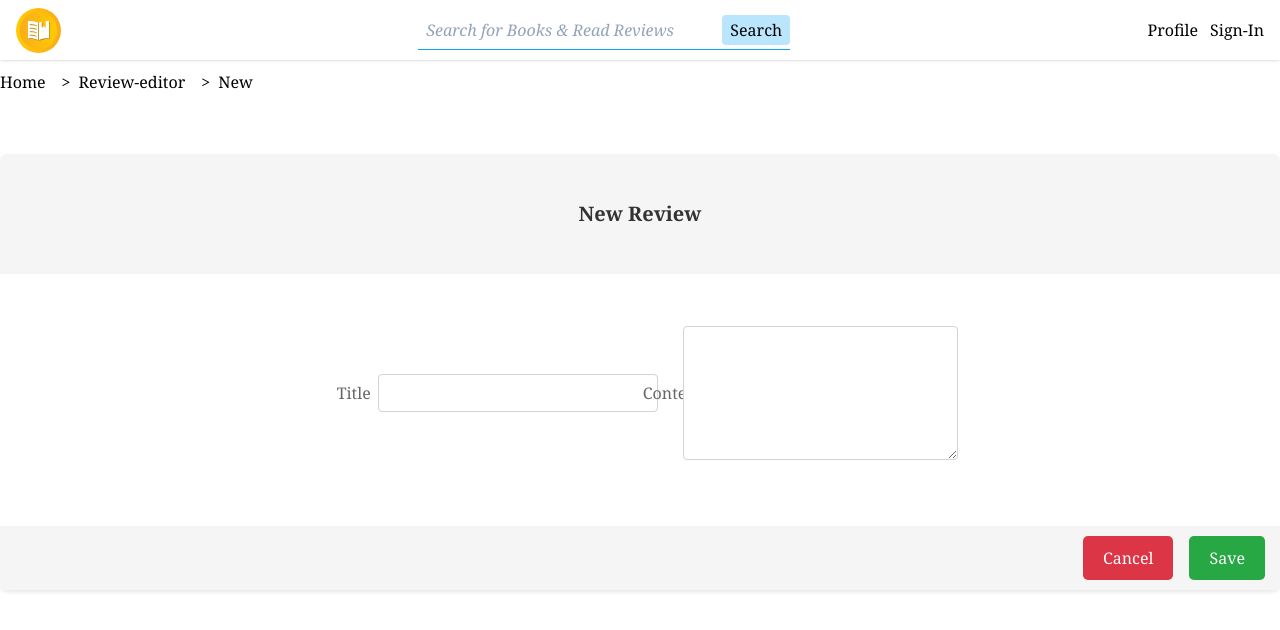
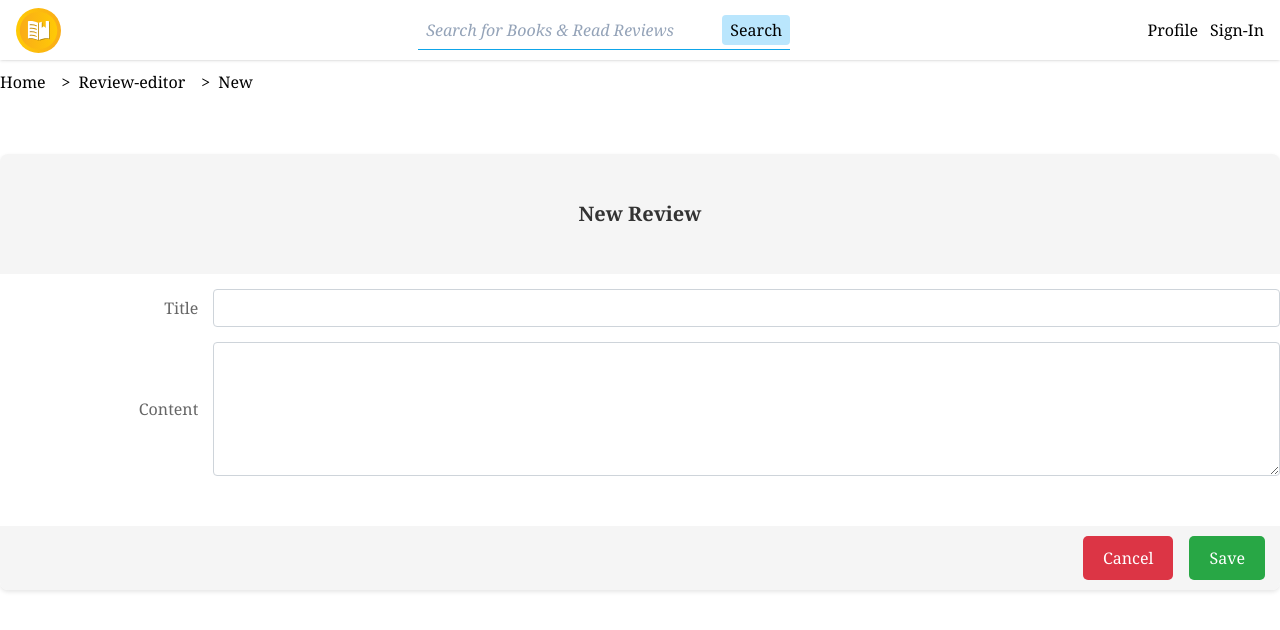
Before and after one commit to LeoYoung95/Book-Review-Journal-Front, a React (Create React App) app: page /review-editor/new in a window 1280 px wide. Shown: the top 630 px of the page. Built offline with nearby package versions, Linux system fonts and the light colour scheme.

Commit message:
Update review editor

```diff
--- a/src/components/review/review.css
+++ b/src/components/review/review.css
@@ -60,6 +60,13 @@
     display: flex;
     justify-content: center;
     align-items: center;
+}
+
+.review-card-body-editor {
+    padding: 15px;
+    color: #666;
+    font-size: 14px;
+    height: 18em;
 }
 
 .review-card-footer {
--- a/src/components/review/reviewEditor.jsx
+++ b/src/components/review/reviewEditor.jsx
@@ -157,7 +157,7 @@ const ReviewEditor = () => {
     return (
         <div className="review-card">
             <div className="review-card-header">{reviewId ? "Edit Review" : "New Review"}</div>
-            <div className="review-card-body">
+            <div className="review-card-body-editor">
                 <div className="form-group row">
                     <label htmlFor="title" className="col-sm-2 col-form-label">
                         Title
```
